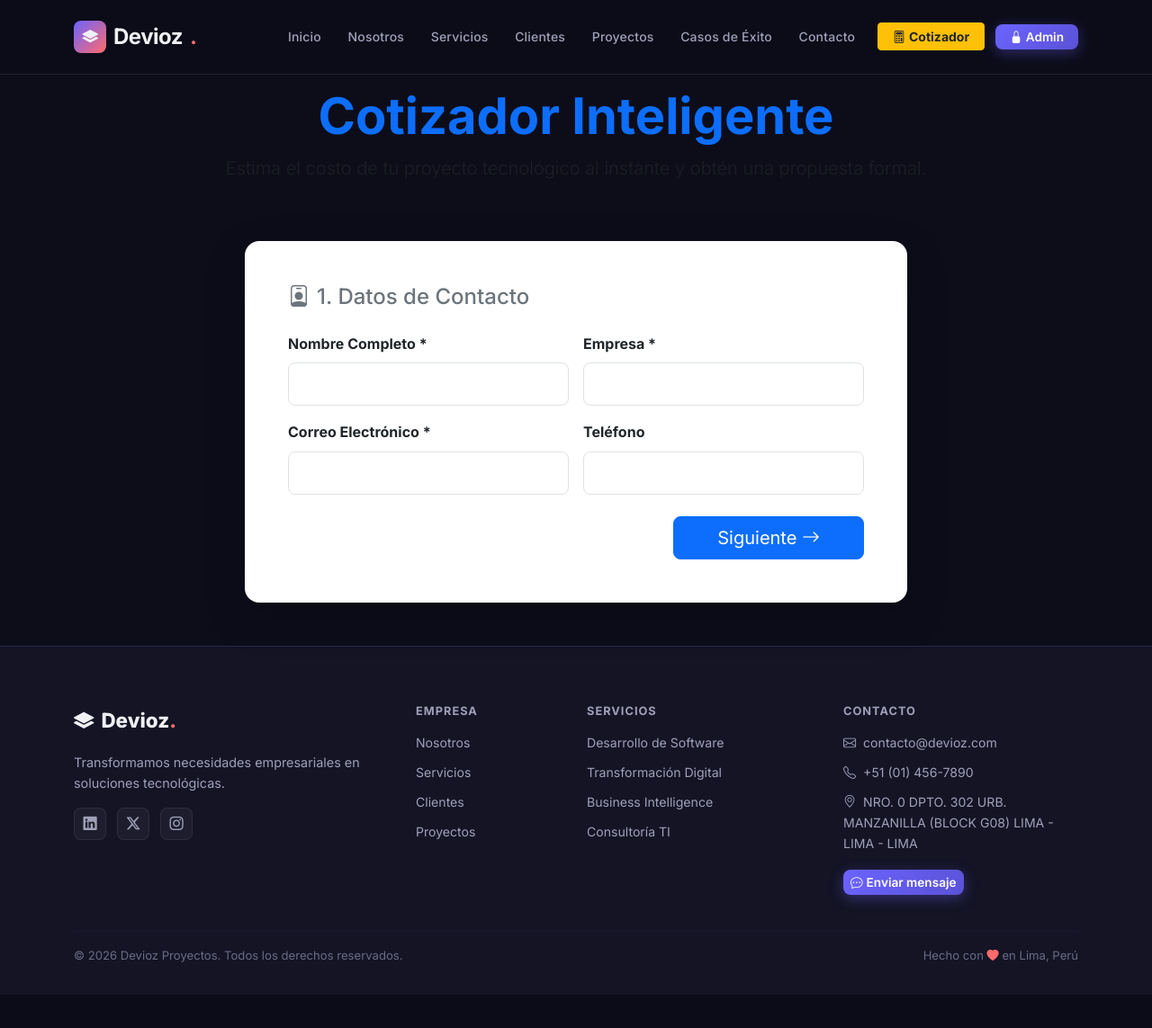
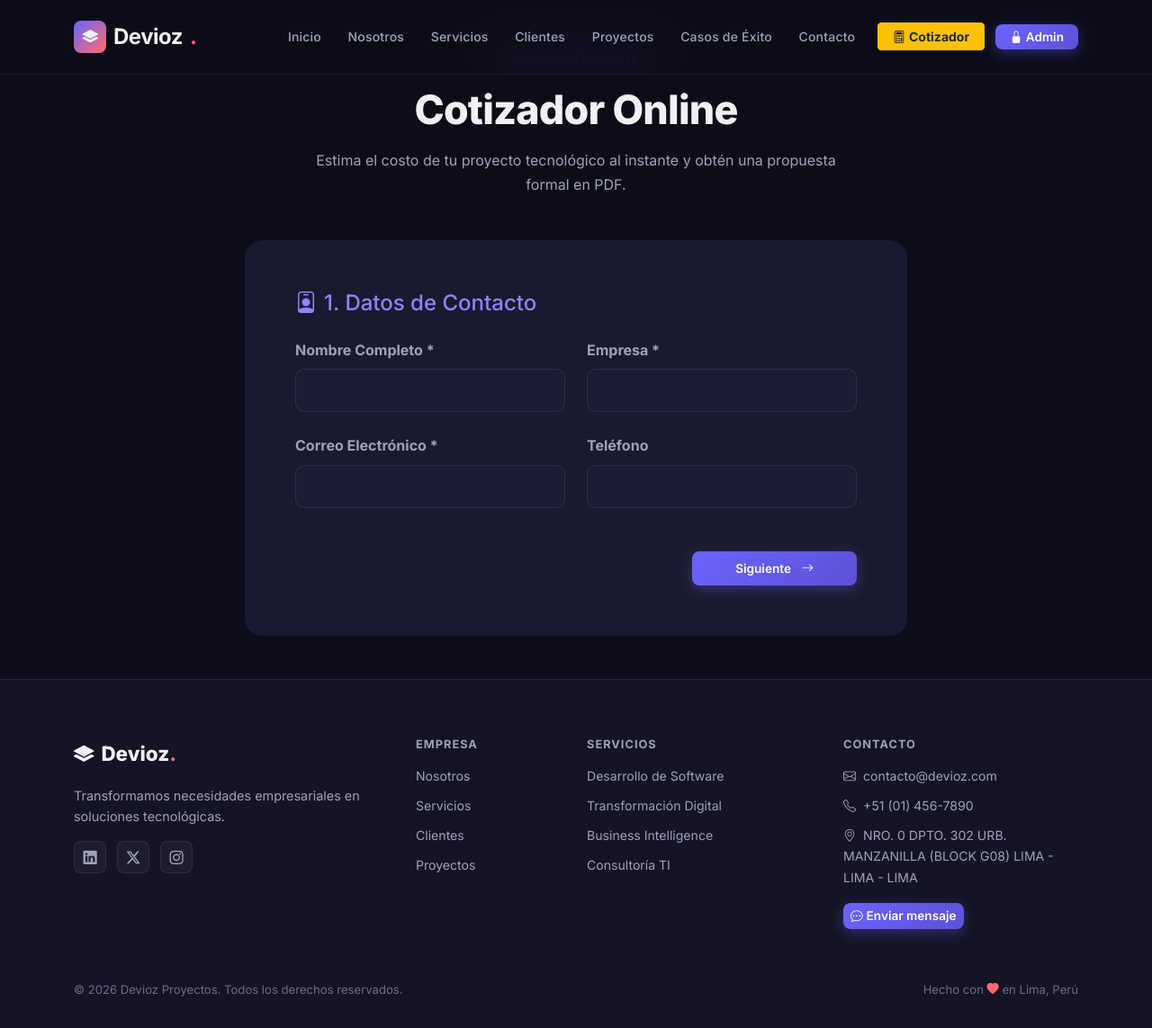
Before and after one commit to Ross1403/Proyecto_Servicios, a PHP site: page /Proyecto_Servicios/cotizador.php in a window 1280 px wide. Shown: the whole page at 90% size. Before the commit the page ends 1070 px from the top, so only its background shows below. Run offline with PHP 8.4, Linux system fonts and the light colour scheme; data comes from the database, SQL or seed files in the repository; some libraries are stand-ins or nearby versions.

Commit message:
fix: refactorizar cotizador.php para usar el dark theme del sitio web

```diff
--- a/cotizador.php
+++ b/cotizador.php
@@ -11,75 +11,77 @@ $stmt = $db->query("SELECT id_servicio, nombre, descripcion, precio_base FROM se
 $servicios = $stmt->fetchAll();
 ?>
 
-<div class="container py-5 mt-5">
-    <div class="row mb-5 text-center">
-        <div class="col-12">
-            <h1 class="display-4 fw-bold text-primary">Cotizador Inteligente</h1>
-            <p class="lead text-muted">Estima el costo de tu proyecto tecnológico al instante y obtén una propuesta formal.</p>
+<section class="page-content py-5">
+    <div class="container">
+        <div class="row mb-5 text-center">
+            <div class="col-12 fade-in-up">
+                <span class="section-badge">Motor Inteligente</span>
+                <h1 class="section-title">Cotizador <span class="gradient-text">Online</span></h1>
+                <p class="section-subtitle">Estima el costo de tu proyecto tecnológico al instante y obtén una propuesta formal en PDF.</p>
+            </div>
         </div>
-    </div>
 
-    <div class="row justify-content-center">
-        <div class="col-lg-8">
-            <div class="card shadow-lg border-0 rounded-4">
-                <div class="card-body p-5">
+        <div class="row justify-content-center">
+            <div class="col-lg-8 fade-in-up delay-1">
+                <div class="card-glass border-0">
+                    <div class="card-body p-2 p-md-4">
                     <form id="cotizadorForm">
 
                         <!-- Paso 1: Datos Básicos -->
                         <div class="step" id="step1">
-                            <h4 class="mb-4 text-secondary"><i class="bi bi-person-badge me-2"></i>1. Datos de Contacto</h4>
-                            <div class="row g-3">
+                            <h4 class="mb-4 text-primary-custom"><i class="bi bi-person-badge me-2"></i>1. Datos de Contacto</h4>
+                            <div class="row g-4">
                                 <div class="col-md-6">
-                                    <label class="form-label fw-bold">Nombre Completo *</label>
-                                    <input type="text" class="form-control form-control-lg" name="nombre" required>
+                                    <label class="form-label text-secondary-custom fw-bold">Nombre Completo *</label>
+                                    <input type="text" class="input-dark" name="nombre" required>
                                 </div>
                                 <div class="col-md-6">
-                                    <label class="form-label fw-bold">Empresa *</label>
-                                    <input type="text" class="form-control form-control-lg" name="empresa" required>
+                                    <label class="form-label text-secondary-custom fw-bold">Empresa *</label>
+                                    <input type="text" class="input-dark" name="empresa" required>
                                 </div>
                                 <div class="col-md-6">
-                                    <label class="form-label fw-bold">Correo Electrónico *</label>
-                                    <input type="email" class="form-control form-control-lg" name="correo" required>
+                                    <label class="form-label text-secondary-custom fw-bold">Correo Electrónico *</label>
+                                    <input type="email" class="input-dark" name="correo" required>
                                 </div>
                                 <div class="col-md-6">
-                                    <label class="form-label fw-bold">Teléfono</label>
-                                    <input type="text" class="form-control form-control-lg" name="telefono">
+                                    <label class="form-label text-secondary-custom fw-bold">Teléfono</label>
+                                    <input type="text" class="input-dark" name="telefono">
                                 </div>
                             </div>
-                            <div class="text-end mt-4">
-                                <button type="button" class="btn btn-primary btn-lg px-5" onclick="nextStep(2)">Siguiente <i class="bi bi-arrow-right"></i></button>
+                            <div class="text-end mt-5">
+                                <button type="button" class="btn-accent px-5 py-2" onclick="nextStep(2)">Siguiente <i class="bi bi-arrow-right ms-2"></i></button>
                             </div>
                         </div>
 
                         <!-- Paso 2: Selección de Servicios -->
                         <div class="step d-none" id="step2">
-                            <h4 class="mb-4 text-secondary"><i class="bi bi-cpu me-2"></i>2. ¿Qué servicios necesitas?</h4>
+                            <h4 class="mb-4 text-primary-custom"><i class="bi bi-cpu me-2"></i>2. ¿Qué servicios necesitas?</h4>
                             <div class="row g-3">
                                 <?php foreach ($servicios as $s): ?>
                                 <div class="col-md-6">
-                                    <div class="form-check custom-checkbox-card h-100 p-3 border rounded-3 position-relative">
+                                    <div class="form-check custom-checkbox-card h-100 p-3 rounded-custom position-relative">
                                         <input class="form-check-input position-absolute top-0 end-0 m-3" type="checkbox" name="servicios[]" value="<?= htmlspecialchars($s['nombre']) ?>" data-precio="<?= $s['precio_base'] ?>" id="srv_<?= $s['id_servicio'] ?>">
                                         <label class="form-check-label w-100 stretched-link" for="srv_<?= $s['id_servicio'] ?>">
-                                            <h6 class="fw-bold mb-1"><?= htmlspecialchars($s['nombre']) ?></h6>
-                                            <p class="small text-muted mb-0"><?= htmlspecialchars(mb_strimwidth($s['descripcion'], 0, 80, '...')) ?></p>
+                                            <h6 class="fw-bold mb-1 text-text-primary"><?= htmlspecialchars($s['nombre']) ?></h6>
+                                            <p class="small text-muted-custom mb-0"><?= htmlspecialchars(mb_strimwidth($s['descripcion'], 0, 80, '...')) ?></p>
                                         </label>
                                     </div>
                                 </div>
                                 <?php endforeach; ?>
                             </div>
-                            <div class="d-flex justify-content-between mt-4">
-                                <button type="button" class="btn btn-outline-secondary btn-lg" onclick="nextStep(1)"><i class="bi bi-arrow-left"></i> Atrás</button>
-                                <button type="button" class="btn btn-primary btn-lg px-5" onclick="nextStep(3)">Siguiente <i class="bi bi-arrow-right"></i></button>
+                            <div class="d-flex justify-content-between mt-5">
+                                <button type="button" class="btn-outline-custom" onclick="nextStep(1)"><i class="bi bi-arrow-left me-2"></i> Atrás</button>
+                                <button type="button" class="btn-accent px-5" onclick="nextStep(3)">Siguiente <i class="bi bi-arrow-right ms-2"></i></button>
                             </div>
                         </div>
 
                         <!-- Paso 3: Detalles y Estimación -->
                         <div class="step d-none" id="step3">
-                            <h4 class="mb-4 text-secondary"><i class="bi bi-speedometer2 me-2"></i>3. Complejidad del Proyecto</h4>
+                            <h4 class="mb-4 text-primary-custom"><i class="bi bi-speedometer2 me-2"></i>3. Complejidad del Proyecto</h4>
 
                             <div class="mb-4">
-                                <label class="form-label fw-bold">Tamaño de la Empresa</label>
-                                <select class="form-select form-select-lg" name="tamanio" id="tamanio">
+                                <label class="form-label text-secondary-custom fw-bold">Tamaño de la Empresa</label>
+                                <select class="input-dark" name="tamanio" id="tamanio">
                                     <option value="1">Micro (1-10 empleados) - Base</option>
                                     <option value="1.5">Pyme (11-50 empleados) - +50%</option>
                                     <option value="2">Mediana (51-200 empleados) - +100%</option>
@@ -87,22 +89,22 @@ $servicios = $stmt->fetchAll();
                                 </select>
                             </div>
                             <div class="mb-4">
-                                <label class="form-label fw-bold">Urgencia del Proyecto</label>
-                                <select class="form-select form-select-lg" name="urgencia" id="urgencia">
+                                <label class="form-label text-secondary-custom fw-bold">Urgencia del Proyecto</label>
+                                <select class="input-dark" name="urgencia" id="urgencia">
                                     <option value="1">Estándar (Planificación normal)</option>
                                     <option value="1.2">Alta Urgencia - +20% (Prioridad)</option>
                                 </select>
                             </div>
 
-                            <div class="alert alert-info mt-4 p-4 rounded-3 border-0 bg-opacity-10 bg-primary">
-                                <h5 class="alert-heading fw-bold"><i class="bi bi-calculator me-2"></i>Presupuesto Estimado</h5>
-                                <h2 class="display-5 fw-bold text-primary mb-0" id="totalEstimado">$0.00 <span class="fs-6 text-muted fw-normal">USD (Aprox)</span></h2>
-                                <p class="mb-0 mt-2 small text-muted">* Esta es una estimación referencial basada en tarifas estándar. No constituye un contrato vinculante.</p>
+                            <div class="mt-5 p-4 rounded-lg-custom border-custom text-center" style="background: rgba(108, 99, 255, 0.1);">
+                                <h5 class="fw-bold text-primary-custom mb-3"><i class="bi bi-calculator me-2"></i>Presupuesto Estimado</h5>
+                                <h2 class="display-4 fw-bold gradient-text mb-0" id="totalEstimado">$0.00 <span class="fs-5 text-secondary-custom fw-normal">USD (Aprox)</span></h2>
+                                <p class="mb-0 mt-3 small text-muted-custom">* Esta es una estimación referencial basada en tarifas estándar. No constituye un contrato vinculante.</p>
                             </div>
 
-                            <div class="d-flex justify-content-between mt-4">
-                                <button type="button" class="btn btn-outline-secondary btn-lg" onclick="nextStep(2)"><i class="bi bi-arrow-left"></i> Atrás</button>
-                                <button type="submit" class="btn btn-success btn-lg px-4" id="btnGenerar">
+                            <div class="d-flex justify-content-between mt-5">
+                                <button type="button" class="btn-outline-custom" onclick="nextStep(2)"><i class="bi bi-arrow-left me-2"></i> Atrás</button>
+                                <button type="submit" class="btn-accent px-4" id="btnGenerar">
                                     <i class="bi bi-file-earmark-pdf me-2"></i>Generar y Enviar Propuesta
                                 </button>
                             </div>
@@ -113,7 +115,7 @@ $servicios = $stmt->fetchAll();
             </div>
         </div>
     </div>
-</div>
+</section>
 
 <!-- Contenedor oculto para armar el PDF -->
 <div id="pdfTemplate" class="d-none">
@@ -146,10 +148,19 @@ $servicios = $stmt->fetchAll();
 <script src="https://cdnjs.cloudflare.com/ajax/libs/html2pdf.js/0.10.1/html2pdf.bundle.min.js"></script>
 
 <style>
-.custom-checkbox-card { cursor: pointer; transition: all 0.3s; }
-.custom-checkbox-card:hover { border-color: #0d6efd !important; background-color: #f8f9fa; transform: translateY(-2px); }
-.custom-checkbox-card input:checked ~ label h6 { color: #0d6efd; }
-.custom-checkbox-card input:checked { background-color: #0d6efd; border-color: #0d6efd; }
+.custom-checkbox-card {
+    background: var(--dark-3);
+    border: 1px solid var(--glass-border);
+    cursor: pointer;
+    transition: var(--transition);
+}
+.custom-checkbox-card:hover {
+    border-color: var(--primary) !important;
+    transform: translateY(-2px);
+    box-shadow: 0 4px 15px rgba(108, 99, 255, 0.2);
+}
+.custom-checkbox-card input:checked ~ label h6 { color: var(--primary-light) !important; }
+.custom-checkbox-card input:checked { background-color: var(--primary); border-color: var(--primary); }
 </style>
 
 <script>
@@ -250,12 +261,12 @@ document.getElementById('cotizadorForm').addEventListener('submit', async functi
 
         if (result.success) {
             element.innerHTML = `
-                <div class="text-center py-5">
-                    <i class="bi bi-check-circle-fill text-success" style="font-size: 4rem;"></i>
-                    <h2 class="mt-4">¡Propuesta Generada!</h2>
-                    <p class="lead">El documento PDF se ha descargado en tu dispositivo.</p>
-                    <p>Un consultor de Devioz se pondrá en contacto contigo pronto.</p>
-                    <a href="/Proyecto_Servicios/" class="btn btn-primary mt-3">Volver al Inicio</a>
+                <div class="text-center py-5 fade-in-up">
+                    <i class="bi bi-check-circle-fill" style="font-size: 4rem; color: var(--success);"></i>
+                    <h2 class="mt-4 text-primary-custom fw-bold">¡Propuesta Generada!</h2>
+                    <p class="lead text-secondary-custom">El documento PDF se ha descargado en tu dispositivo.</p>
+                    <p class="text-muted-custom">Un consultor de Devioz se pondrá en contacto contigo pronto.</p>
+                    <a href="/Proyecto_Servicios/" class="btn-accent px-4 py-2 mt-3 d-inline-block text-decoration-none">Volver al Inicio</a>
                 </div>
             `;
             document.getElementById('step3').innerHTML = element.innerHTML;
```
